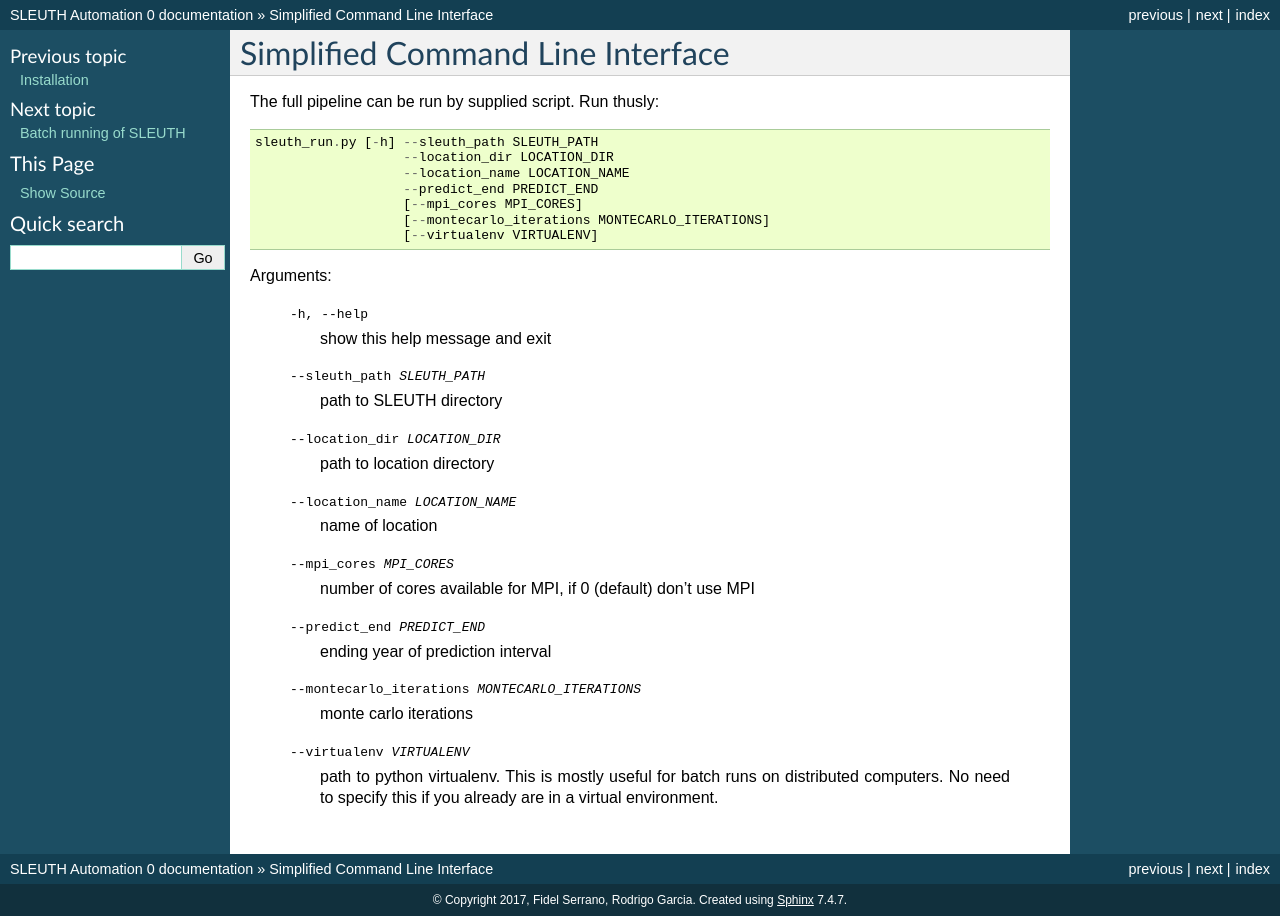
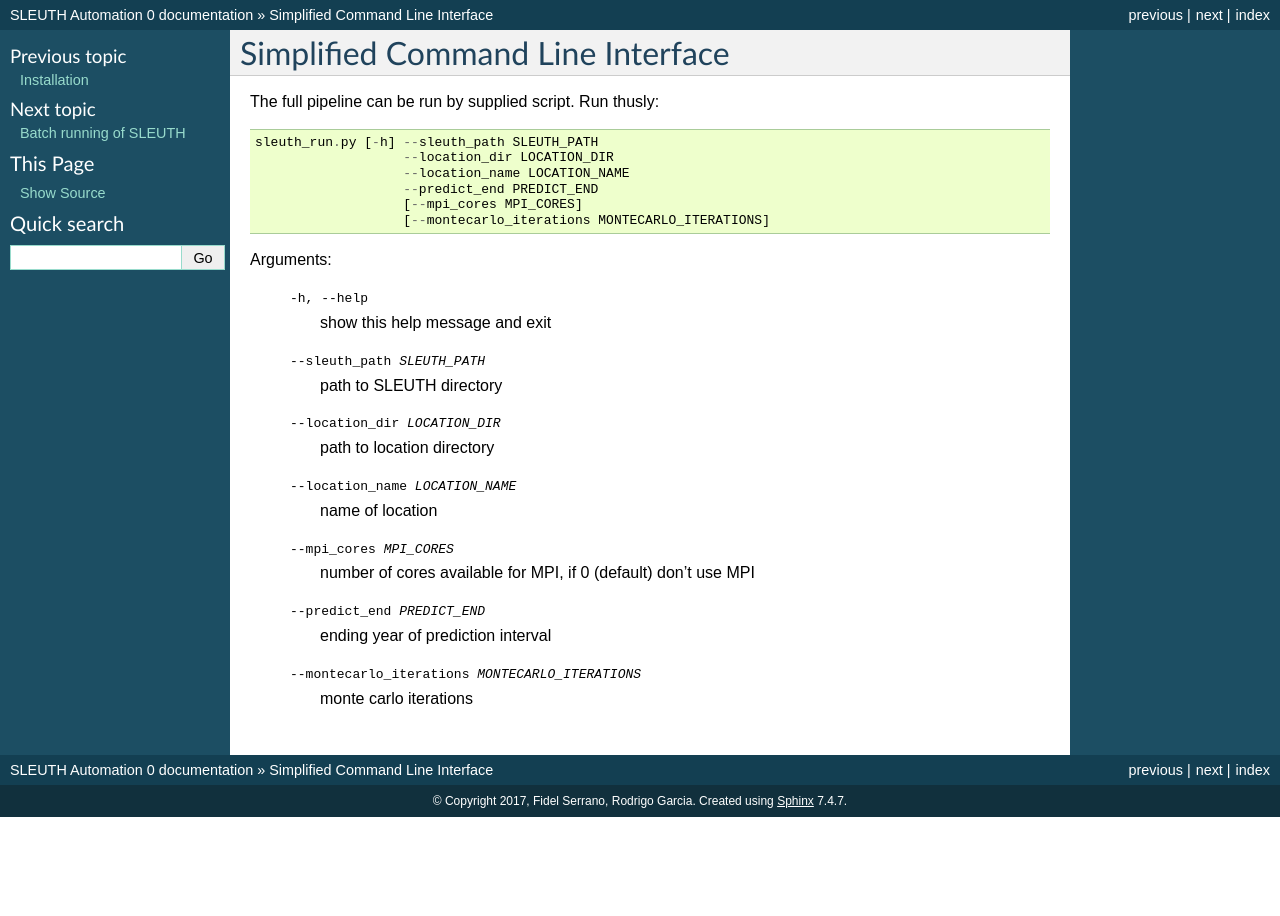
Before and after one commit to sostenibilidad-unam/sleuth_automation, a Sphinx documentation site: the page built from doc/cli.rst, in a window 1280 px wide. Built offline with Sphinx 7.4.7, drawn with Linux system fonts in a browser that asks for light colours.

Commit message:
use getenv for including virtualenv, so this option not necesary

```diff
--- a/doc/cli.rst
+++ b/doc/cli.rst
@@ -10,11 +10,8 @@ The full pipeline can be run by supplied script. Run thusly::
 		      --predict_end PREDICT_END
 		      [--mpi_cores MPI_CORES]
 		      [--montecarlo_iterations MONTECARLO_ITERATIONS]
-		      [--virtualenv VIRTUALENV]
-
 
 Arguments:
-
 
   -h, --help            show this help message and exit
   --sleuth_path SLEUTH_PATH             path to SLEUTH directory
@@ -23,4 +20,3 @@ Arguments:
   --mpi_cores MPI_CORES                 number of cores available for MPI, if 0 (default) don't use MPI
   --predict_end PREDICT_END             ending year of prediction interval
   --montecarlo_iterations MONTECARLO_ITERATIONS                     monte carlo iterations
-  --virtualenv VIRTUALENV               path to python virtualenv. This is mostly useful for batch runs on distributed computers. No need to specify this if you already are in a virtual environment.
```
